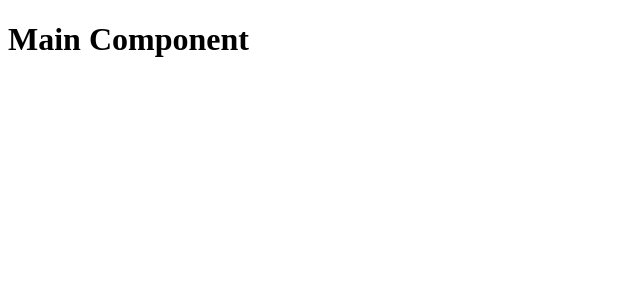
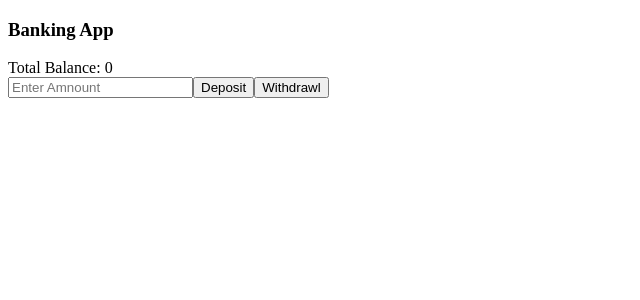
Before and after one commit to Ashwary-Jharbade/react-vite-app-test-run, a React (Vite) app: page / in a window 1280 px wide. Shown: the top 300 px of the page, without its empty margins (0-640 px from the left). Built offline with nearby package versions, Linux system fonts and the light colour scheme.

Commit message:
Practiced useState, useEffect and React.memo

```diff
--- a/src/App.jsx
+++ b/src/App.jsx
@@ -1,7 +1,9 @@
+import ComponentA from "./components/ComponentA";
+
 function App() {
   return (
     <>
-      <h1>Main Component</h1>
+      <ComponentA></ComponentA>
     </>
   );
 }
--- /dev/null
+++ b/src/components/Button.jsx
@@ -0,0 +1,12 @@
+import { memo } from "react";
+
+const Button = ({ label, handler }) => {
+  console.log("Rendered", label);
+  return (
+    <>
+      <button onClick={handler}>{label}</button>
+    </>
+  );
+};
+
+export default memo(Button);
--- /dev/null
+++ b/src/components/ComponentA.jsx
@@ -0,0 +1,76 @@
+import { useCallback, useEffect, useState } from "react";
+import getData from "../storage/localStorage/getData";
+import Button from "./Button";
+import setData from "../storage/localStorage/setData";
+
+const ComponentA = () => {
+  const [balance, setBalance] = useState(0);
+  const [amount, setAmount] = useState("");
+
+  useEffect(() => {
+    const data = getData("user1");
+    setBalance(parseInt(data));
+  }, []);
+
+  useEffect(() => {
+    setData("user1", balance);
+  }, [balance]);
+
+  const _depositHandler = () => {
+    if (!amount) {
+      return;
+    }
+    const amo = parseInt(amount);
+    const newBalance = balance + amo;
+    setBalance(newBalance);
+  };
+
+  const _withdrawlHandler = () => {
+    if (!amount) {
+      return;
+    }
+    const amo = parseInt(amount);
+    if (balance - amo < 0) {
+      return;
+    }
+    const newBalance = balance - amo;
+    setBalance(newBalance);
+  };
+
+  const _validateInputValue = (value) => {
+    if (!value) {
+      return true;
+    }
+    const reg = /^[0-9]+$/;
+    const result = reg.test(value);
+    return result;
+  };
+
+  const _onInputFieldChangeHandler = (e) => {
+    if (!e || !e?.target) {
+      return;
+    }
+    const { value } = e.target;
+    if (!_validateInputValue(value)) {
+      return;
+    }
+    setAmount(value);
+  };
+
+  return (
+    <>
+      <h3>Banking App</h3>
+      <div>Total Balance: {balance}</div>
+      <input
+        type="text"
+        placeholder="Enter Amnount"
+        onChange={_onInputFieldChangeHandler}
+        value={amount}
+      />
+      <Button label={"Deposit"} handler={_depositHandler}></Button>
+      <Button label={"Withdrawl"} handler={_withdrawlHandler}></Button>
+    </>
+  );
+};
+
+export default ComponentA;
--- /dev/null
+++ b/src/storage/localStorage/getData.js
@@ -0,0 +1,14 @@
+const getData = (key) => {
+  if (!key) {
+    return null;
+  }
+  const data = localStorage.getItem(key);
+  if (!data) {
+    localStorage.setItem(key, "0");
+    return 0;
+  }
+  const deSerializeData = JSON.parse(data);
+  return deSerializeData;
+};
+
+export default getData;
--- /dev/null
+++ b/src/storage/localStorage/setData.js
@@ -0,0 +1,14 @@
+const serializeData = (data) => {
+  const newData = JSON.stringify(data);
+  return newData;
+};
+
+const setData = (key, data) => {
+  if (!key || !data) {
+    return;
+  }
+  const sData = serializeData(data);
+  localStorage.setItem(key, sData);
+};
+
+export default setData;
```
